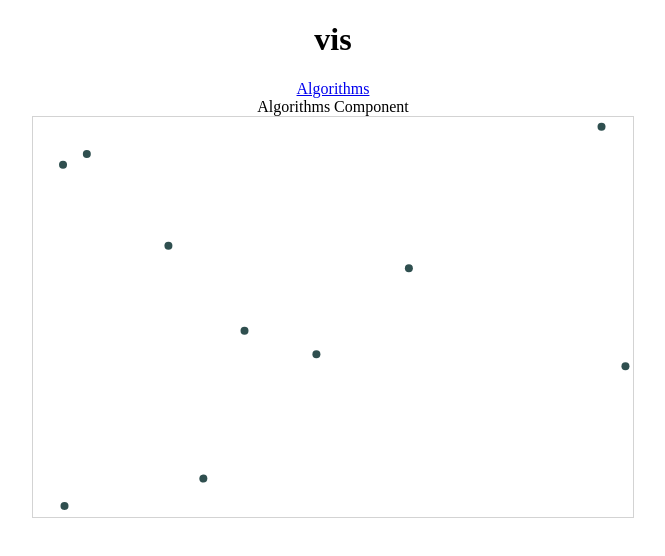
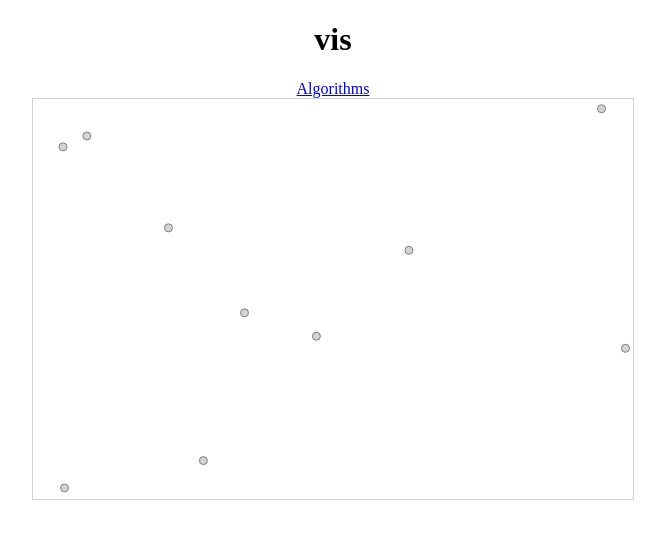
Before and after one commit to anarseyf/vis, an Angular app: page /algorithms in a window 1280 px wide. Shown: the top 556 px of the page, without its empty margins (307-972 px from the left). Built offline with nearby package versions, Linux system fonts and the light colour scheme.

Commit message:
SVG attributes

```diff
--- a/src/app/algorithms/algorithms.component.css
+++ b/src/app/algorithms/algorithms.component.css
@@ -2,3 +2,8 @@
 svg {
     border: 1px solid lightgray;
 }
+
+circle {
+    stroke: gray;
+    stroke-width: 2px;
+}
--- a/src/app/algorithms/algorithms.component.html
+++ b/src/app/algorithms/algorithms.component.html
@@ -1,7 +1,6 @@
 
-<div>Algorithms Component</div>
 <svg id="svg"
-    width="600"
-    height="400">
+    [attr.width]="width"
+    [attr.height]="height">
 
 </svg>
--- a/src/app/algorithms/algorithms.component.ts
+++ b/src/app/algorithms/algorithms.component.ts
@@ -20,14 +20,14 @@ export class AlgorithmsComponent implements OnInit, AfterContentInit {
             .fill(0)
             .map(() => {
                 return {
-                    x: AlgorithmsComponent.randomCoordinate(this.width),
-                    y: AlgorithmsComponent.randomCoordinate(this.height) }
+                    x: this.randomCoordinate(this.width),
+                    y: this.randomCoordinate(this.height) }
             });
 
         console.log(this.data);
     }
 
-    static randomCoordinate(max: number) {
+    randomCoordinate(max: number) {
         return Math.random() * max;
     }
 
@@ -50,7 +50,9 @@ export class AlgorithmsComponent implements OnInit, AfterContentInit {
                 return d.y;
             })
             .attr("r", 4)
-            .attr("fill", "darkslategray");
+            .attr("stroke", "gray")
+            .attr("stroke-width", 1)
+            .attr("fill", "lightgray");
     }
 
 }
```
